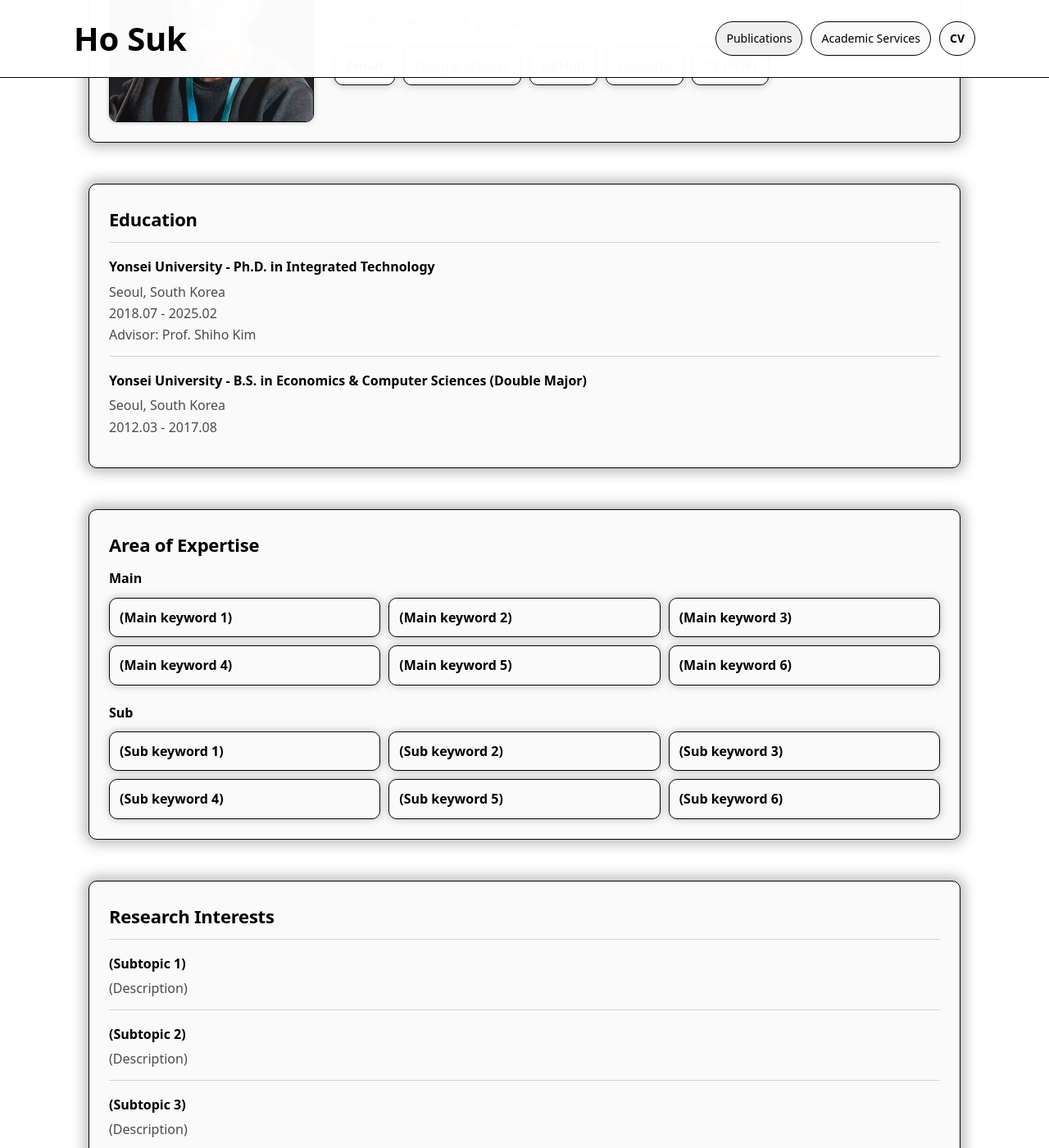
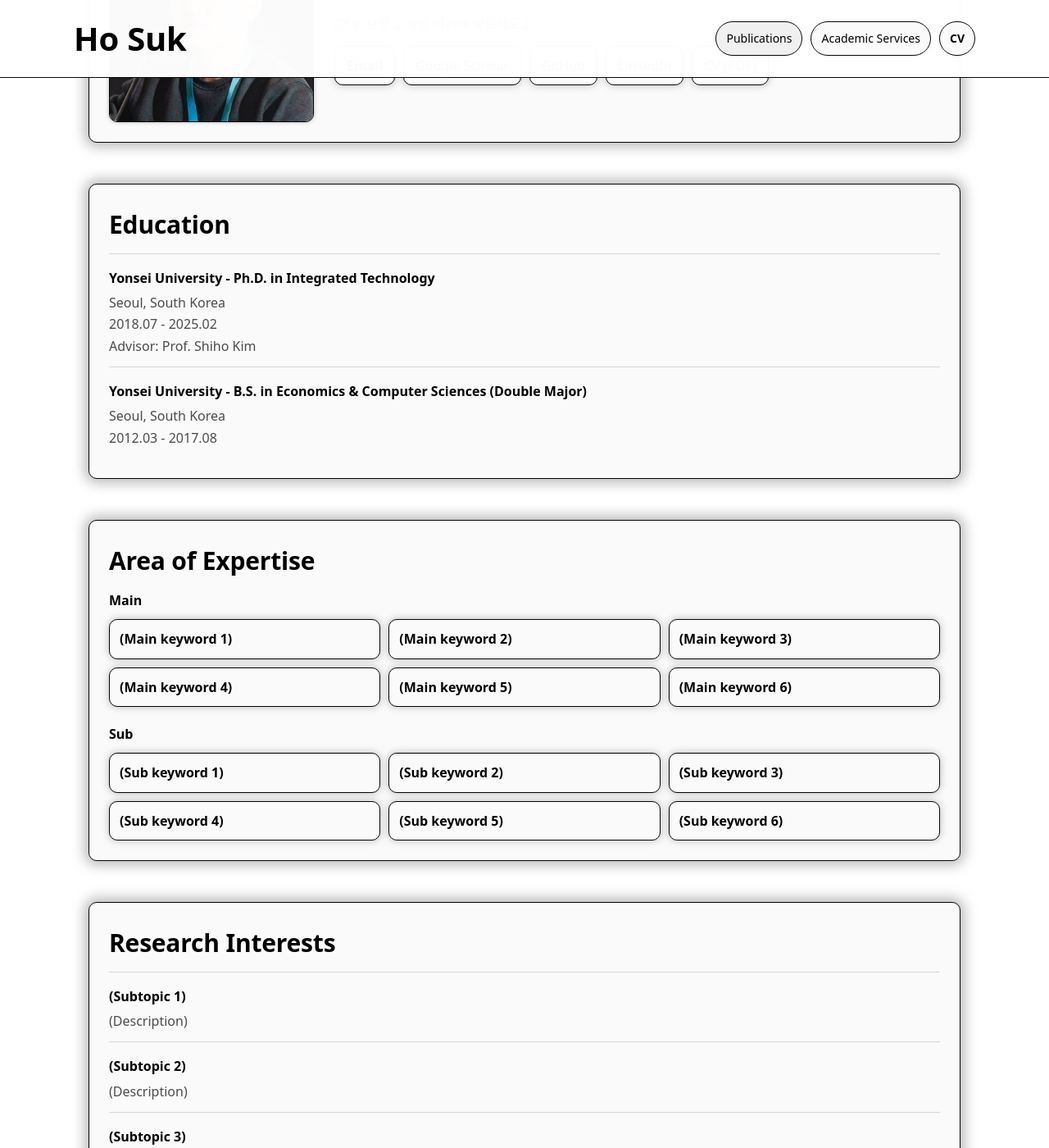
Before and after one commit to ho-suk-93/ho-suk-93.github.io, a Jekyll site: the page built from index.md, in a window 1280 px wide and 1400 px high, scrolled down 295 px. Shown: the whole window at 82% size. Built offline with Jekyll 4.4.1, drawn with Linux system fonts in a browser that asks for light colours.

Commit message:
Update style.scss

```diff
--- a/assets/css/style.scss
+++ b/assets/css/style.scss
@@ -203,7 +203,7 @@ a:hover{ text-decoration:underline; }
 /* Section titles: 요청(두껍게 + 더 크게) */
 .section-title{
   margin:0 0 10px;
-  font-size: 22px;
+  font-size: 30px;
   font-weight: 900;
   letter-spacing: -0.2px;
 }
```
